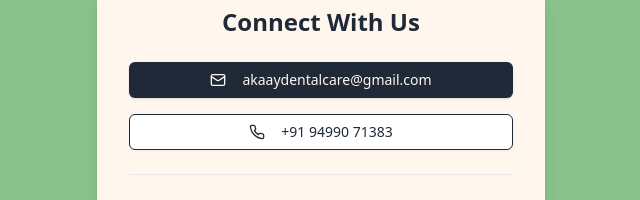
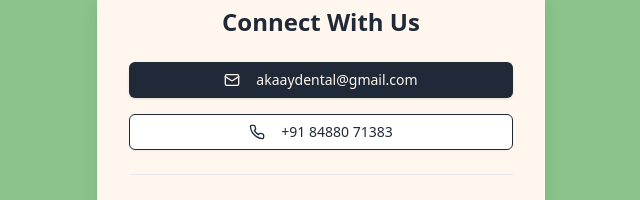
Before and after one commit to Yash456k/Clinic-Repo, a React (Vite) app: page / in a window 1280 px wide. Shown: the part 302-502 px from the top of the page, without its empty margins (319-959 px from the left). Built offline with nearby package versions, Linux system fonts and the light colour scheme.

Commit message:
change number and email

```diff
--- a/src/App.tsx
+++ b/src/App.tsx
@@ -52,7 +52,7 @@ const App = () => {
               }
             >
               <Mail className="mr-2 h-4 w-4 transition-transform group-hover:scale-110" />
-              <span className="relative z-10">akaaydentalcare@gmail.com</span>
+              <span className="relative z-10">akaaydental@gmail.com</span>
             </Button>
             <Button
               variant="outline"
@@ -60,7 +60,7 @@ const App = () => {
               onClick={() => (window.location.href = "tel:+919499071383")}
             >
               <Phone className="mr-2 h-4 w-4 transition-transform group-hover:scale-110" />
-              +91 94990 71383
+              +91 84880 71383
             </Button>
           </div>
 
```
